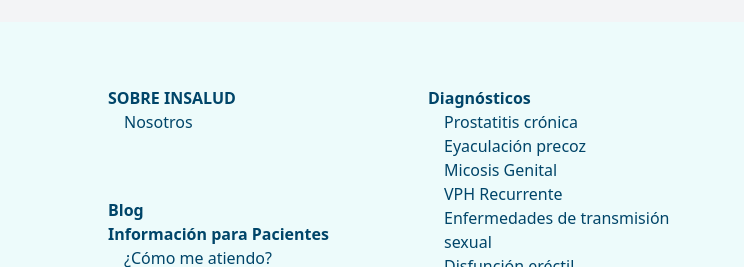
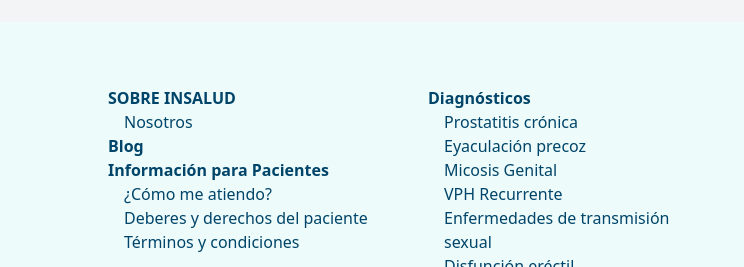
Before and after one commit to M4rckR/notas-de-prensa, an Astro site: page / in a window 1280 px wide. Shown: the part 2374-2641 px from the top of the page, 228-972 px from the left. Built offline with nearby package versions, Linux system fonts and the light colour scheme; Astro itself is replaced by a stand-in of ours.

Commit message:
Updated: Margen actualizado

```diff
--- a/src/components/Layout.astro
+++ b/src/components/Layout.astro
@@ -220,7 +220,7 @@
         <div>
         <div>
           <p class="font-bold">SOBRE INSALUD</p>
-          <div class="pl-4 pb-16">
+          <div class="pl-4 pb-16 md:pb-0">
             <a href="https://insalud.pe/nosotros/">
               <p>Nosotros</p>
             </a>
```
